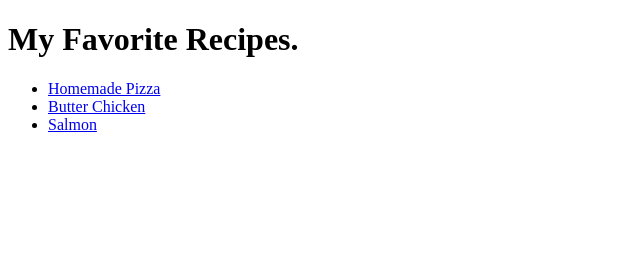
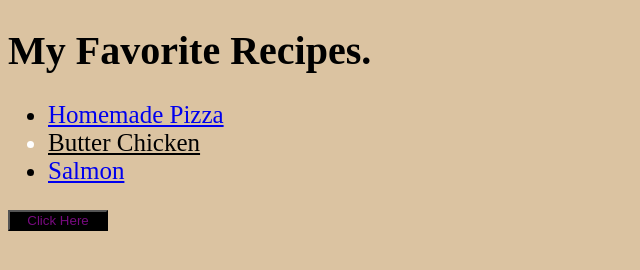
Before and after one commit to anaskalas/odin-recipes, a plain HTML site: page index.html in a window 1280 px wide. Shown: the whole page, without its empty margins (0-640 px from the left). Drawn offline with Linux system fonts and the light colour scheme.

Commit message:
Create CSS file for website customization

```diff
--- a/index.html
+++ b/index.html
@@ -3,15 +3,16 @@
     <head>
         <meta charset="UTF-8">
         <title>Odin Recipes</title>
-
+        <link rel="stylesheet" href="styles.css">
     </head>
 
-    <body>
+    <body class="background">
         <h1>My Favorite Recipes.</h1>
         <ul>
-            <li><a href="recipes/pizza.html" target="_blank" rel="noreferrer">Homemade Pizza</a></li>
-            <li><a href="recipes/butter-chicken.html" target="_blank" rel="noreferrer">Butter Chicken</a></li>
-            <li><a href="recipes/salmon.html" taget="_blank" rel="noreferrer">Salmon</a></li>
+            <li>           <a href="recipes/pizza.html" target="_blank" rel="noreferrer">Homemade Pizza</a></li>
+            <li id="white"><a href="recipes/butter-chicken.html" target="_blank" rel="noreferrer" style="color:black">Butter Chicken</a></li>
+            <li>           <a href="recipes/salmon.html" taget="_blank" rel="noreferrer">Salmon</a></li>
         </ul>
+        <button>Click Here</button>
     </body>
 </html>
--- /dev/null
+++ b/styles.css
@@ -0,0 +1,23 @@
+.background {
+    background-color: rgba(160, 95, 5, 0.374);
+}
+
+ul {
+    Font-size: 25px ;
+}
+
+h1 {
+    font-size: 40px;
+}
+
+#white{
+    color:white;
+}
+
+
+button{
+   width:100px;
+   height:auto;
+   background-color:black;
+   Color:rgba(197, 16, 210, 0.604);
+}
```
